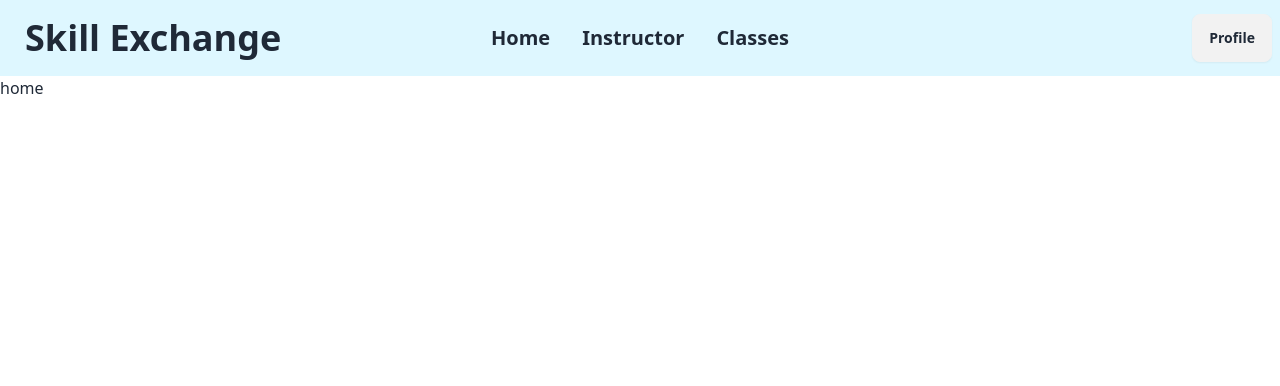
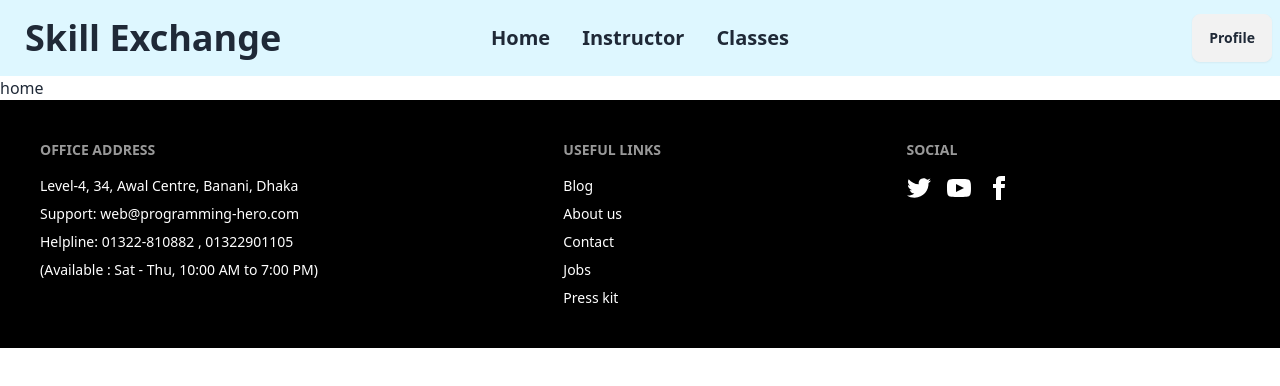
Before and after one commit to JAHIDHASAN05/Skill-Exchange, a React (Vite) app: page / in a window 1280 px wide. Shown: the top 386 px of the page. Built offline with nearby package versions, Linux system fonts and the light colour scheme.

Commit message:
Footer done

```diff
--- a/src/LayOut/Main.jsx
+++ b/src/LayOut/Main.jsx
@@ -1,12 +1,14 @@
 import React from 'react';
 import { Outlet } from 'react-router-dom';
 import Navbar from '../Pages/Shared/NavBar/Navbar';
+import Footer from '../Pages/Shared/Footer/Footer';
 
 const Main = () => {
     return (
         <>
        <Navbar></Navbar>
         <Outlet></Outlet>
+        <Footer></Footer>
 
 
         </>
--- /dev/null
+++ b/src/Pages/Shared/Footer/Footer.jsx
@@ -0,0 +1,33 @@
+import React from 'react';
+
+const Footer = () => {
+    return (
+        <footer className="footer p-10 bg-black text-white ">
+            <nav>
+                <h6 className="footer-title">Office Address</h6>
+                <a className="link link-hover">Level-4, 34, Awal Centre, Banani, Dhaka</a>
+                <a className="link link-hover">Support: web@programming-hero.com</a>
+                <a className="link link-hover">Helpline: 01322-810882 , 01322901105</a>
+                <a className="link link-hover">(Available : Sat - Thu, 10:00 AM to 7:00 PM)</a>
+            </nav>
+            <nav>
+                <h6 className="footer-title">Useful Links</h6>
+                <a className="link link-hover">Blog</a>
+                <a className="link link-hover">About us</a>
+                <a className="link link-hover">Contact</a>
+                <a className="link link-hover">Jobs</a>
+                <a className="link link-hover">Press kit</a>
+            </nav>
+            <nav>
+                <h6 className="footer-title">Social</h6>
+                <div className="grid grid-flow-col gap-4">
+                    <a><svg xmlns="http://www.w3.org/2000/svg" width="24" height="24" viewBox="0 0 24 24" className="fill-current"><path d="M24 4.557c-.883.392-1.832.656-2.828.775 1.017-.609 1.798-1.574 2.165-2.724-.951.564-2.005.974-3.127 1.195-.897-.957-2.178-1.555-3.594-1.555-3.179 0-5.515 2.966-4.797 6.045-4.091-.205-7.719-2.165-10.148-5.144-1.29 2.213-.669 5.108 1.523 6.574-.806-.026-1.566-.247-2.229-.616-.054 2.281 1.581 4.415 3.949 4.89-.693.188-1.452.232-2.224.084.626 1.956 2.444 3.379 4.6 3.419-2.07 1.623-4.678 2.348-7.29 2.04 2.179 1.397 4.768 2.212 7.548 2.212 9.142 0 14.307-7.721 13.995-14.646.962-.695 1.797-1.562 2.457-2.549z"></path></svg></a>
+                    <a><svg xmlns="http://www.w3.org/2000/svg" width="24" height="24" viewBox="0 0 24 24" className="fill-current"><path d="M19.615 3.184c-3.604-.246-11.631-.245-15.23 0-3.897.266-4.356 2.62-4.385 8.816.029 6.185.484 8.549 4.385 8.816 3.6.245 11.626.246 15.23 0 3.897-.266 4.356-2.62 4.385-8.816-.029-6.185-.484-8.549-4.385-8.816zm-10.615 12.816v-8l8 3.993-8 4.007z"></path></svg></a>
+                    <a><svg xmlns="http://www.w3.org/2000/svg" width="24" height="24" viewBox="0 0 24 24" className="fill-current"><path d="M9 8h-3v4h3v12h5v-12h3.642l.358-4h-4v-1.667c0-.955.192-1.333 1.115-1.333h2.885v-5h-3.808c-3.596 0-5.192 1.583-5.192 4.615v3.385z"></path></svg></a>
+                </div>
+            </nav>
+        </footer>
+    );
+};
+
+export default Footer;
--- a/src/Pages/Shared/NavBar/Navbar.jsx
+++ b/src/Pages/Shared/NavBar/Navbar.jsx
@@ -24,7 +24,7 @@
                         <li><a>Classes</a></li>
                     </ul>
                 </div>
-                <a className="btn btn-ghost text-4xl font-extrabold">Skill Exchange</a>
+                <a className="btn btn-ghost text-2xl  md:text-4xl font-extrabold">Skill Exchange</a>
             </div>
             <div className="navbar-center hidden md:flex  font-bold">
                 {navItems}
```
